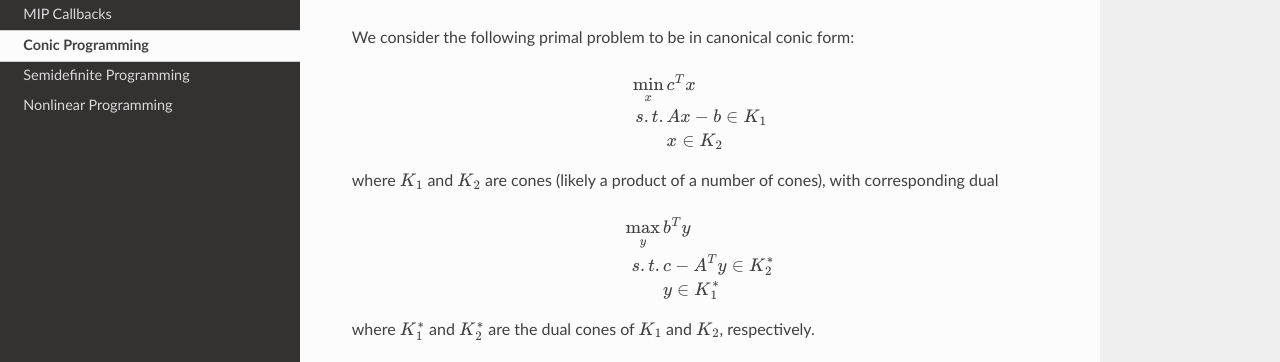
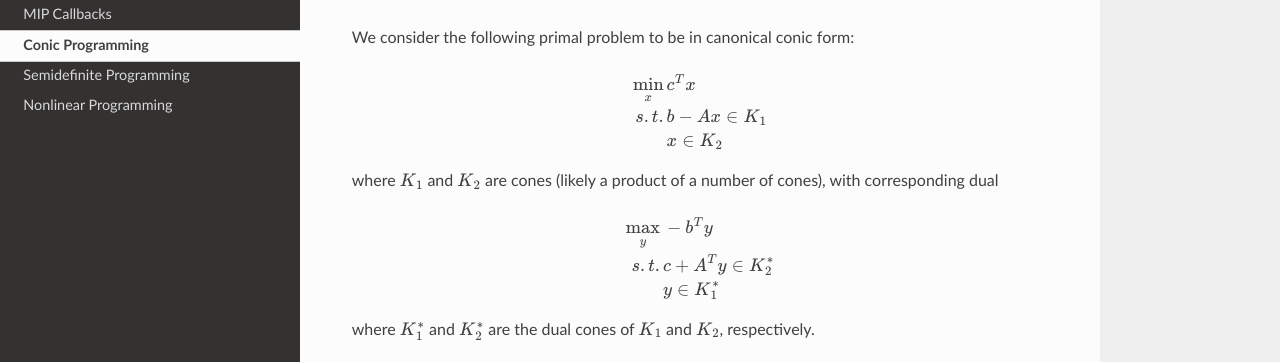
Before and after one commit to JuliaOpt/MathProgBase.jl, a Sphinx documentation site: the page built from doc/conic.rst, in a window 1280 px wide and 900 px high. Shown: the part 279-641 px from the top of the window. Built offline with Sphinx 7.4.7 and the Read the Docs theme 2.0.0, drawn with Linux system fonts in a browser that asks for light colours.

```diff
--- a/doc/conic.rst
+++ b/doc/conic.rst
@@ -12,15 +12,15 @@ We consider the following primal problem to be in canonical conic form:
 
 .. math::
     \min_{x}\, &c^Tx\\
-    s.t.\,   &Ax - b \in K_1\\
+    s.t.\,   &b - Ax \in K_1\\
              &x \in K_2\\
 
 where :math:`K_1` and :math:`K_2` are cones (likely a product of a number of cones),
 with corresponding dual
 
 .. math::
-    \max_y\, &b^Ty\\
-    s.t.\,   &c - A^Ty \in K_2^*\\
+    \max_y\, &-b^Ty\\
+    s.t.\,   &c + A^Ty \in K_2^*\\
              &y \in K_1^*
 
 where :math:`K_1^*` and :math:`K_2^*` are the dual cones of :math:`K_1` and :math:`K_2`, respectively.
```
